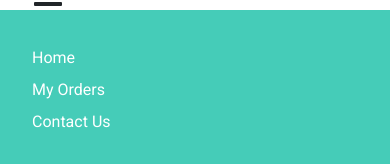
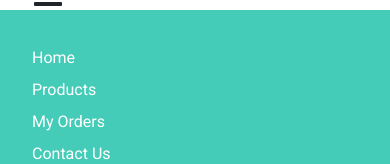
Before and after one commit to arvindchez/chezzy-fashions, a React (Create React App) app: page / in a window 390 px wide. Both pictures are taken after a click on the element 48 px from the left and 181 px from the top of the page. Shown: the part 195-359 px from the top of the page. Built offline with nearby package versions, Linux system fonts and the light colour scheme; no server answers; a web font is replaced by a local one.

Commit message:
fxied minor bugs

```diff
--- a/src/App.js
+++ b/src/App.js
@@ -49,7 +49,7 @@ class App extends React.Component {
               <Route exact path="/cart" component={BigCart} />
               <Route exact path="/login" component={LoginPage} />
               <Route exact path="/register" component={RegisterPage} />
-              <Route exact path="/products" component={Products} />
+              <Route exact path="/product" component={Products} />
               <Route exact path="/" component={Home} />
               <Redirect from="*" to="/" />
             </Switch>
--- a/src/components/navbar/CollapseMenu.js
+++ b/src/components/navbar/CollapseMenu.js
@@ -17,6 +17,7 @@ const CollapseMenu = (props) => {
       >
         <NavLinks >
           <li><a href="/" onClick={props.handleNavbar}>Home</a></li>
+          <li><a href="/product" onClick={props.handleNavbar}>Products</a></li>
           <li><a href="/myorders" onClick={props.handleNavbar}>My Orders</a></li>
           <li><a href="/contactus" onClick={props.handleNavbar}>Contact Us</a></li>
         </NavLinks>
--- a/src/components/navbar/Navbar.js
+++ b/src/components/navbar/Navbar.js
@@ -36,7 +36,7 @@ const Navbar = (props) => {
           </BurgerWrapper>
           <NavLinks style={linkAnimation}>
             <a href="/">Home</a>
-            <a href="/products">Products</a>
+            <a href="/product">Products</a>
             <a href="/myorders">My Orders</a>
             <a href="/contactus">Contact Us</a>
           </NavLinks>
--- a/src/index.css
+++ b/src/index.css
@@ -94,6 +94,12 @@ header .site-title {
   margin: 5px 5px;
   color: var(--primary-color);
   cursor: pointer;
+}
+
+@media screen and (max-width: 430px) {
+  .search {
+    width: 250px;
+  }
 }
 
 main {
```
